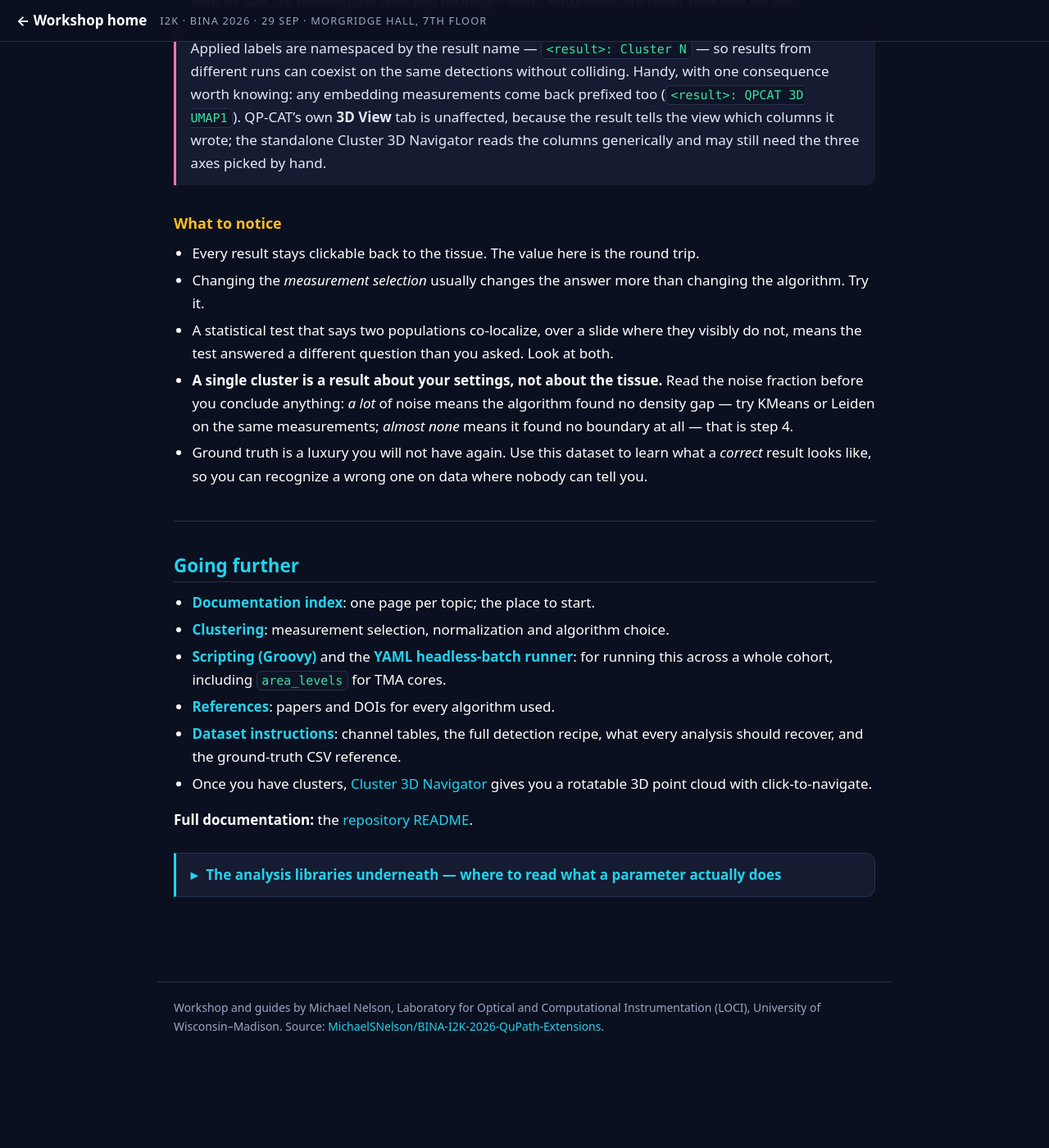
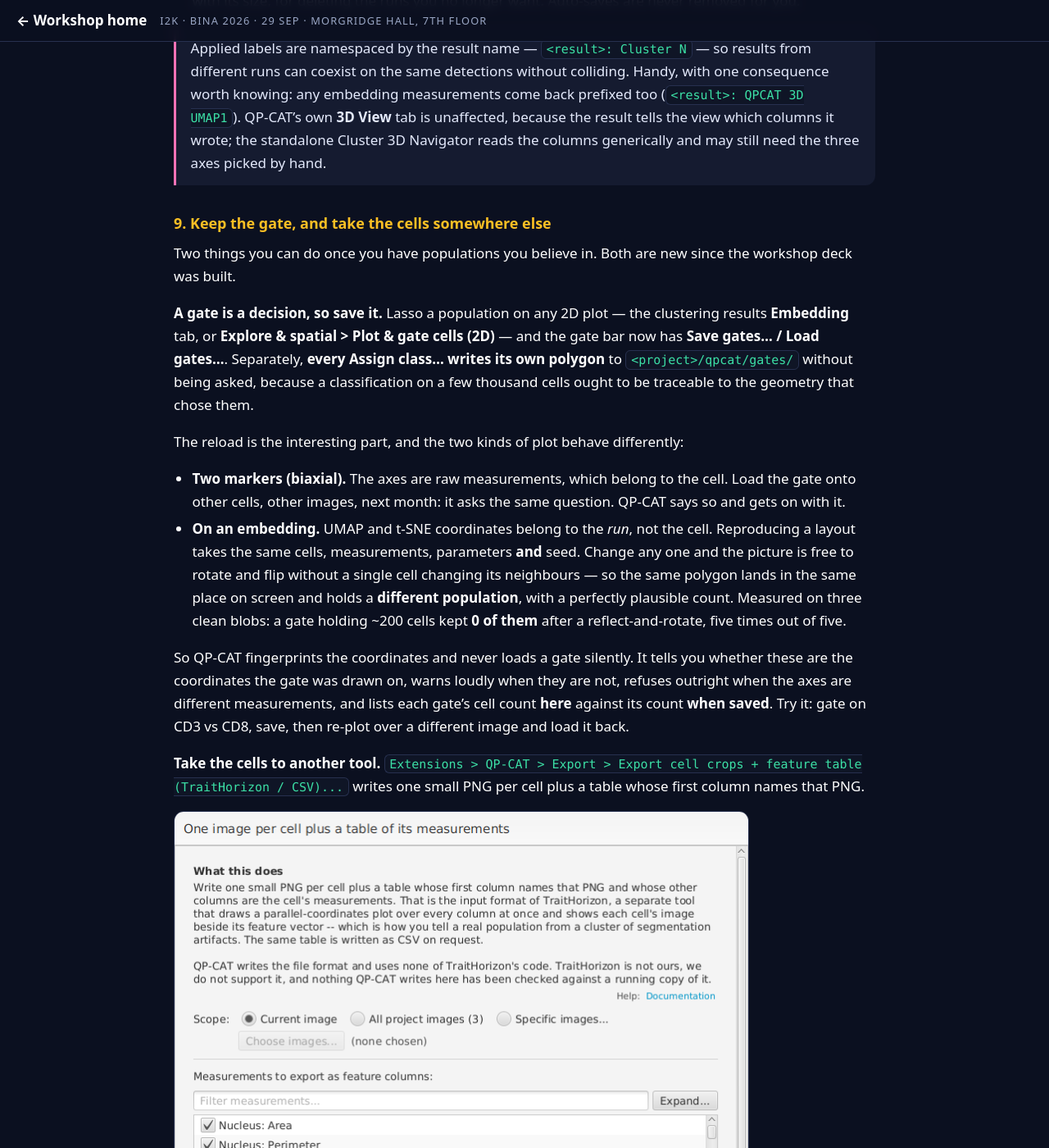
Before and after one commit to MichaelSNelson/BINA-I2K-2026-QuPath-Extensions, a Jekyll site: the page built from docs/03-qp-cat-cell-analysis-tools.md, in a window 1280 px wide and 1400 px high, scrolled down 23112 px. Shown: the whole window at 82% size. Built offline with Jekyll 4.4.1, drawn with Linux system fonts in a browser that asks for light colours; before the commit the page ends 24456 px from its top, so only the background shows below that; some of the changed text lies outside the part shown.

Commit message:
Add the gate save/replay and crop-table export to the QP-CAT walkthrough
Both shipped after this deck was built, and neither was in the guide. New
section 9, with the figure RENDERED from the real dialog rather than captured
by hand: tools/qp-harness opens it against the synthetic project in a hidden
QuPathGUI and snapshots it, so the picture is as current as the build.

The gate half leads with the thing a user cannot see. An embedding layout
belongs to the run, not the cell, so a gate replayed on a re-run lands in the
same place on screen and holds a different population with a plausible count --
measured at 0 of ~200 cells kept after a reflect-and-rotate, five seeds out of
five. The guide says that, and says why a biaxial gate does not have the
problem.

Also adds images/qp-cat/FIGURE_SOURCES.md, an audit of all 26 referenced
figures: which are hand-drawn SVG concepts (12, not regenerable by design),
which the harness can render (the dialogs), which need a real analysis run
first AND a rewrite of alt text that quotes individual cell counts, and which
were captured on Windows (7, marked by their Zone.Identifier files) so a
Linux-rendered replacement will differ in chrome and fonts. 28 further PNGs in
the folder are unreferenced leftovers from earlier versions of the walkthrough.

The guide's cell counts are now checkable: the harness builds a project from the
same images with the same detection parameters and reproduces 1530, 1568, 1430
for the three images tried. If a run ever disagrees, the guide is stale.

Claude-Session: https://claude.ai/code/session_01TZFXuLKiz1DgbomrTgfDTw

```diff
--- a/docs/03-qp-cat-cell-analysis-tools.md
+++ b/docs/03-qp-cat-cell-analysis-tools.md
@@ -905,6 +905,63 @@ successful run auto-saves** to `<project>/qpcat/cluster_results/` under a timest
 > tells the view which columns it wrote; the standalone Cluster 3D Navigator reads the columns
 > generically and may still need the three axes picked by hand.
 
+### 9. Keep the gate, and take the cells somewhere else
+
+Two things you can do once you have populations you believe in. Both are new since the
+workshop deck was built.
+
+**A gate is a decision, so save it.** Lasso a population on any 2D plot — the clustering
+results **Embedding** tab, or **Explore & spatial > Plot & gate cells (2D)** — and the gate
+bar now has **Save gates... / Load gates...**. Separately, **every Assign class... writes
+its own polygon** to `<project>/qpcat/gates/` without being asked, because a classification
+on a few thousand cells ought to be traceable to the geometry that chose them.
+
+The reload is the interesting part, and the two kinds of plot behave differently:
+
+- **Two markers (biaxial).** The axes are raw measurements, which belong to the cell. Load
+  the gate onto other cells, other images, next month: it asks the same question. QP-CAT
+  says so and gets on with it.
+- **On an embedding.** UMAP and t-SNE coordinates belong to the *run*, not the cell.
+  Reproducing a layout takes the same cells, measurements, parameters **and** seed. Change
+  any one and the picture is free to rotate and flip without a single cell changing its
+  neighbours — so the same polygon lands in the same place on screen and holds a **different
+  population**, with a perfectly plausible count. Measured on three clean blobs: a gate
+  holding ~200 cells kept **0 of them** after a reflect-and-rotate, five times out of five.
+
+So QP-CAT fingerprints the coordinates and never loads a gate silently. It tells you whether
+these are the coordinates the gate was drawn on, warns loudly when they are not, refuses
+outright when the axes are different measurements, and lists each gate's cell count **here**
+against its count **when saved**. Try it: gate on CD3 vs CD8, save, then re-plot over a
+different image and load it back.
+
+**Take the cells to another tool.** `Extensions > QP-CAT > Export > Export cell crops +
+feature table (TraitHorizon / CSV)...` writes one small PNG per cell plus a table whose first
+column names that PNG.
+
+<img src="../images/qp-cat/crop-table-export-dialog.png" alt="The Export Cell Crops and Feature Table dialog. A What this does panel explains that it writes one PNG per cell plus a table in TraitHorizon's input format, and states that QP-CAT uses none of TraitHorizon's code and does not support it. Below: Scope set to Current image with All project images (3) and Specific images as alternatives; a filterable measurement list with Nucleus Area, Perimeter, Circularity, Max caliper, Min caliper and Eccentricity all ticked, above Select All, Select None, Select Mean only, Select Median only and Deselect QPCAT buttons; a Write section with TSV, Write one PNG crop per cell, Add a classification column and Add an image column ticked, and CSV and Only cells that have a classification unticked; and a Total cells budget spinner set to 2000." width="702">
+
+That is the input format of [TraitHorizon](https://github.com/choosehappy/TraitHorizon), which
+draws a parallel-coordinates plot over every column at once with each cell's image beside its
+feature vector. It answers a question the **Representative cells** tab does not: that tab shows
+medoids, which is what a cluster *typically* looks like, and this shows what is *broken* in it.
+Untick the crops and tick CSV instead and it is simply a per-cell measurement table for Excel,
+R or pandas.
+
+Two things the dialog will tell you before you run it:
+
+- **Coverage.** TraitHorizon allows no missing values, so a cell missing any chosen
+  measurement is dropped. A measurement present on 3% of cells would quietly delete 97% of
+  your export, so the dialog measures coverage first and says, in cells, what each incomplete
+  measurement costs. Deselect those rather than lose the cells.
+- **The budget.** One file per cell means the filesystem carries the export, so it takes a
+  total cell budget spread across classifications with a floor, seeded. It is a *sample*:
+  counts read off the table are counts of the sample, and `README.txt` says exactly what was
+  left out and why — along with the `traithorizon ...` command to run, already filled in.
+
+> QP-CAT writes TraitHorizon's file format and uses none of its code. TraitHorizon is a
+> separate project by a different group, it is not supported here, and at the time of writing
+> its paper is still under review rather than published.
+
 ### What to notice
 
 - Every result stays clickable back to the tissue. The value here is the round trip.
```
Also changed, not shown: images/qp-cat/FIGURE_SOURCES.md (added, +103 -0 lines), images/qp-cat/crop-table-export-dialog.png (added).
